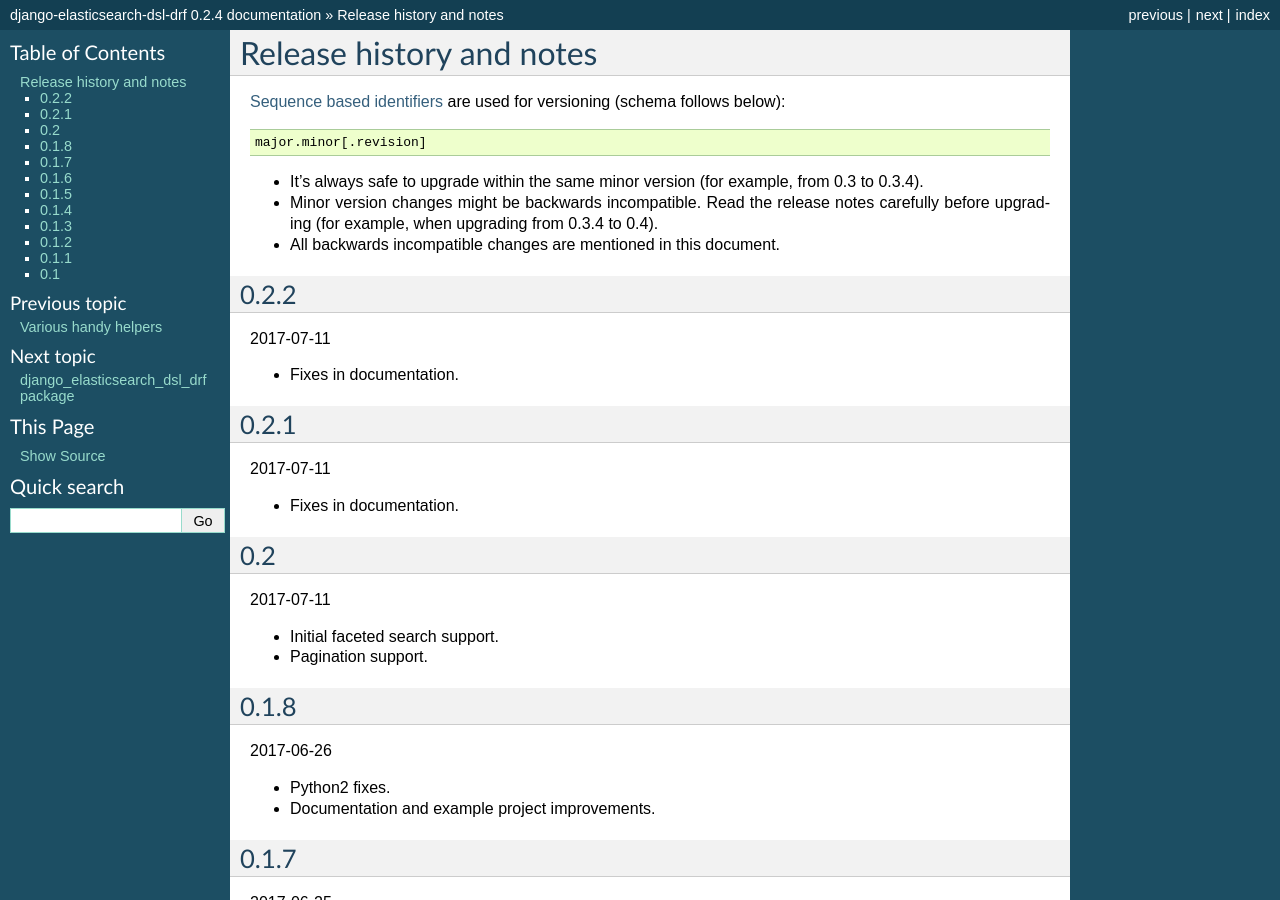
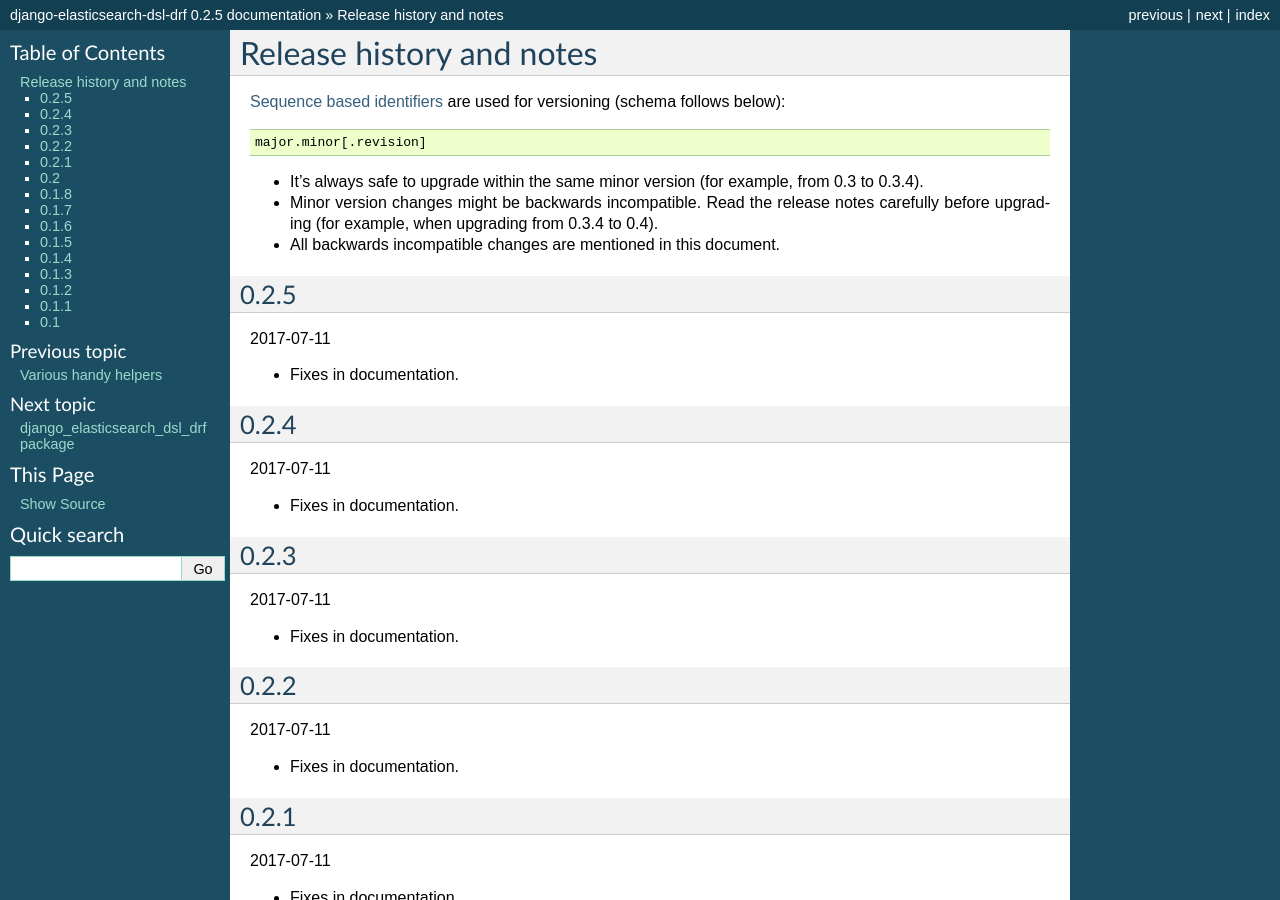
Before and after one commit to barseghyanartur/django-elasticsearch-dsl-drf, a Sphinx documentation site: the page built from docs/changelog.rst, in a window 1280 px wide and 900 px high. Built offline with Sphinx 7.4.7, drawn with Linux system fonts in a browser that asks for light colours; pages that are not in the unit, such as notebooks, are missing from menus; some of the changed text lies outside the part shown.

Commit message:
prepare 0.2.5

```diff
--- a/CHANGELOG.rst
+++ b/CHANGELOG.rst
@@ -14,6 +14,12 @@
   release notes carefully before upgrading (for example, when upgrading from
   0.3.4 to 0.4).
 - All backwards incompatible changes are mentioned in this document.
+
+0.2.5
+-----
+2017-07-11
+
+- Fixes in documentation.
 
 0.2.4
 -----
--- a/docs/changelog.rst
+++ b/docs/changelog.rst
@@ -14,6 +14,24 @@
   release notes carefully before upgrading (for example, when upgrading from
   0.3.4 to 0.4).
 - All backwards incompatible changes are mentioned in this document.
+
+0.2.5
+-----
+2017-07-11
+
+- Fixes in documentation.
+
+0.2.4
+-----
+2017-07-11
+
+- Fixes in documentation.
+
+0.2.3
+-----
+2017-07-11
+
+- Fixes in documentation.
 
 0.2.2
 -----
--- a/setup.py
+++ b/setup.py
@@ -2,7 +2,7 @@
 
 from setuptools import find_packages, setup
 
-version = '0.2.4'
+version = '0.2.5'
 
 DOCS_TRANSFORMATIONS = (
     (
--- a/src/django_elasticsearch_dsl_drf/__init__.py
+++ b/src/django_elasticsearch_dsl_drf/__init__.py
@@ -3,7 +3,7 @@
 """
 
 __title__ = 'django-elasticsearch-dsl-drf'
-__version__ = '0.2.4'
+__version__ = '0.2.5'
 __author__ = 'Artur Barseghyan <artur.barseghyan@gmail.com>'
 __copyright__ = '2016-2017 Artur Barseghyan'
 __license__ = 'GPL 2.0/LGPL 2.1'
```
Also changed, not shown: docs/index.rst (+5 -3 lines).
